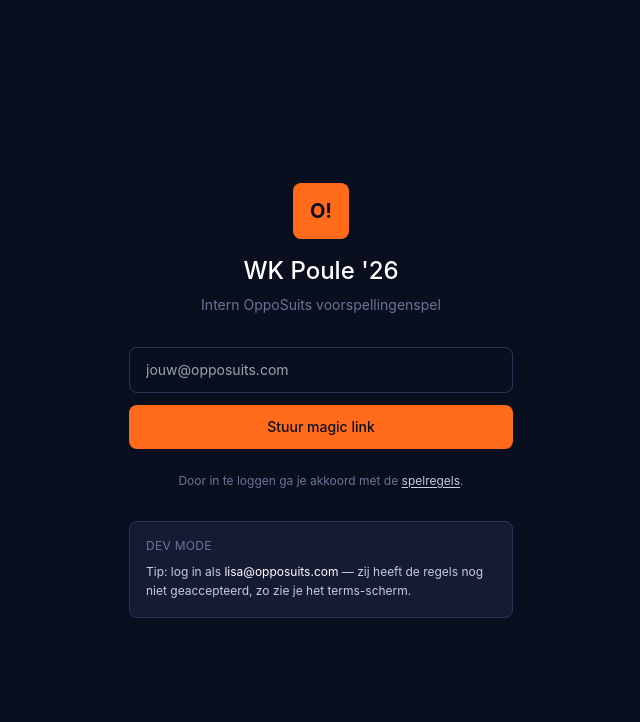
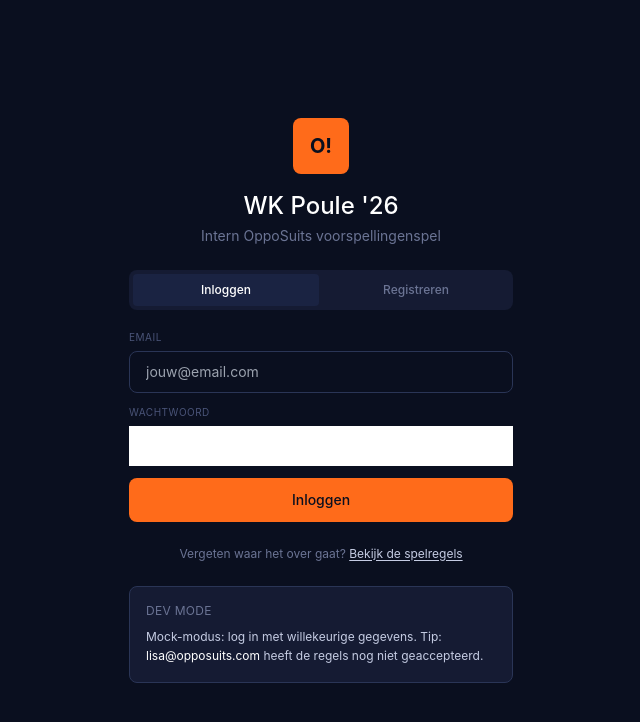
Before and after one commit to Guidoznl/OMG-WK-POULE-TEST, a Next.js app: page /login in a window 1280 px wide. Shown: the top 722 px of the page, without its empty margins (319-959 px from the left). Built offline with nearby package versions, Linux system fonts and the light colour scheme.

Commit message:
Refactor login page for improved user flow

```diff
--- a/app/login/page.tsx
+++ b/app/login/page.tsx
@@ -6,82 +6,197 @@
 import { CURRENT_TERMS_VERSION } from '@/lib/types'
 import { getDataProvider, isMockMode } from '@/lib/data-provider'
 
+type Mode = 'signin' | 'signup'
+
 export default function LoginPage() {
   const router = useRouter()
+  const [mode, setMode] = useState<Mode>('signin')
   const [email, setEmail] = useState('')
-  const [status, setStatus] = useState<'idle' | 'sending' | 'sent' | 'error'>('idle')
+  const [password, setPassword] = useState('')
+  const [displayName, setDisplayName] = useState('')
+  const [agreed, setAgreed] = useState(false)
+  const [status, setStatus] = useState<'idle' | 'busy' | 'check_email' | 'error'>('idle')
+  const [errorMsg, setErrorMsg] = useState('')
 
   async function handleSubmit(e: React.FormEvent) {
     e.preventDefault()
-    setStatus('sending')
+    setStatus('busy')
+    setErrorMsg('')
+
     try {
-      await getDataProvider().signInWithEmail(email)
-      if (isMockMode()) {
-        // After "login", check if user needs to accept terms
-        const user = await getDataProvider().getCurrentUser()
-        if (!user?.accepted_terms_at || user.accepted_terms_version !== CURRENT_TERMS_VERSION) {
+      const provider = getDataProvider()
+      if (mode === 'signin') {
+        await provider.signInWithPassword(email, password)
+      } else {
+        if (!agreed) throw new Error('Je moet akkoord gaan met de spelregels')
+        if (!displayName.trim()) throw new Error('Vul een naam in')
+        if (password.length < 6) throw new Error('Wachtwoord moet minimaal 6 tekens zijn')
+        await provider.signUpWithPassword(email, password, displayName.trim())
+      }
+
+      // After auth: in mock mode redirect immediately; in Supabase mode the
+      // session is now active and we can also redirect.
+      const user = await provider.getCurrentUser()
+      if (!user) {
+        // Supabase requires email confirmation if that's enabled
+        if (mode === 'signup' && !isMockMode()) {
+          setStatus('check_email')
+          return
+        }
+      }
+
+      // Check terms acceptance for already-existing users
+      if (user && (!user.accepted_terms_at || user.accepted_terms_version !== CURRENT_TERMS_VERSION)) {
+        // If user just registered and ticked the agreement, accept the terms immediately
+        if (mode === 'signup' && agreed) {
+          await provider.acceptTerms(CURRENT_TERMS_VERSION)
+          router.push('/predictions')
+          return
+        }
         router.push('/terms-accept')
-        } else {
+        return
+      }
+
       router.push('/predictions')
-        }
-      } else {
-        setStatus('sent')
-      }
-    } catch {
+    } catch (err: any) {
       setStatus('error')
+      setErrorMsg(err.message || 'Er ging iets mis')
     }
   }
 
   return (
-    <main className="min-h-screen flex items-center justify-center px-4">
+    <main className="min-h-screen flex items-center justify-center px-4 py-8">
       <div className="w-full max-w-sm">
-        <div className="text-center mb-8">
+        <div className="text-center mb-6">
           <div className="inline-flex items-center justify-center w-14 h-14 bg-accent-orange text-ink-950 font-display font-bold text-xl rounded-lg mb-4">
             O!
           </div>
-          <h1 className="font-display text-2xl font-medium text-ink-50 mb-2">WK Poule '26</h1>
+          <h1 className="font-display text-2xl font-medium text-ink-50 mb-1">WK Poule '26</h1>
           <p className="text-ink-400 text-sm">Intern OppoSuits voorspellingenspel</p>
         </div>
 
+        {/* Tabs */}
+        <div className="flex gap-1 mb-5 bg-ink-800 p-1 rounded-lg">
+          <button
+            onClick={() => { setMode('signin'); setErrorMsg(''); setStatus('idle') }}
+            className={`flex-1 py-2 text-xs font-medium rounded transition-colors ${
+              mode === 'signin' ? 'bg-ink-700 text-ink-50' : 'text-ink-400 hover:text-ink-50'
+            }`}
+          >
+            Inloggen
+          </button>
+          <button
+            onClick={() => { setMode('signup'); setErrorMsg(''); setStatus('idle') }}
+            className={`flex-1 py-2 text-xs font-medium rounded transition-colors ${
+              mode === 'signup' ? 'bg-ink-700 text-ink-50' : 'text-ink-400 hover:text-ink-50'
+            }`}
+          >
+            Registreren
+          </button>
+        </div>
+
         <form onSubmit={handleSubmit} className="space-y-3">
+          {mode === 'signup' && (
+            <div>
+              <label className="block text-[10px] tracking-wider uppercase text-ink-500 mb-1.5">
+                Naam (zoals anderen je zullen zien)
+              </label>
+              <input
+                type="text"
+                value={displayName}
+                onChange={e => setDisplayName(e.target.value)}
+                placeholder="Bijv. Jan K."
+                required
+                maxLength={40}
+                className="w-full px-4 py-2.5 text-sm"
+              />
+            </div>
+          )}
+
+          <div>
+            <label className="block text-[10px] tracking-wider uppercase text-ink-500 mb-1.5">
+              Email
+            </label>
             <input
               type="email"
               value={email}
               onChange={e => setEmail(e.target.value)}
-            placeholder="jouw@opposuits.com"
+              placeholder="jouw@email.com"
               required
-            className="w-full px-4 py-3 text-sm"
+              autoComplete="email"
+              className="w-full px-4 py-2.5 text-sm"
             />
+          </div>
+
+          <div>
+            <label className="block text-[10px] tracking-wider uppercase text-ink-500 mb-1.5">
+              Wachtwoord {mode === 'signup' && <span className="text-ink-400 normal-case tracking-normal">(min. 6 tekens)</span>}
+            </label>
+            <input
+              type="password"
+              value={password}
+              onChange={e => setPassword(e.target.value)}
+              required
+              minLength={mode === 'signup' ? 6 : undefined}
+              autoComplete={mode === 'signin' ? 'current-password' : 'new-password'}
+              className="w-full px-4 py-2.5 text-sm"
+            />
+          </div>
+
+          {mode === 'signup' && (
+            <label className="flex items-start gap-2.5 cursor-pointer pt-2">
+              <input
+                type="checkbox"
+                checked={agreed}
+                onChange={e => setAgreed(e.target.checked)}
+                className="mt-0.5 w-4 h-4 accent-accent-orange flex-shrink-0"
+              />
+              <span className="text-ink-200 text-xs leading-relaxed">
+                Ik ga akkoord met de{' '}
+                <Link href="/rules" className="text-accent-orange hover:underline underline-offset-2" target="_blank">
+                  spelregels
+                </Link>
+              </span>
+            </label>
+          )}
+
           <button
             type="submit"
-            disabled={status === 'sending'}
-            className="w-full py-3 bg-accent-orange text-ink-950 font-display font-medium text-sm rounded-lg hover:brightness-110 transition-all disabled:opacity-50"
+            disabled={status === 'busy'}
+            className="w-full py-3 bg-accent-orange text-ink-950 font-display font-medium text-sm rounded-lg hover:brightness-110 transition-all disabled:opacity-50 mt-1"
           >
-            {status === 'sending' ? 'Versturen…' : 'Stuur magic link'}
+            {status === 'busy'
+              ? (mode === 'signin' ? 'Inloggen…' : 'Registreren…')
+              : (mode === 'signin' ? 'Inloggen' : 'Account aanmaken')}
           </button>
         </form>
 
-        {status === 'sent' && (
-          <p className="mt-4 text-center text-accent-mint text-sm">
-            Check je mail voor de inloglink.
+        {status === 'check_email' && (
+          <div className="mt-4 p-3 bg-accent-mint/10 border border-accent-mint/30 rounded-lg">
+            <p className="text-accent-mint text-sm text-center">
+              Check je mail om je account te activeren. Klik op de link en log daarna in.
             </p>
+          </div>
         )}
-        {status === 'error' && (
+
+        {status === 'error' && errorMsg && (
           <p className="mt-4 text-center text-accent-coral text-sm">
-            Er ging iets mis. Probeer opnieuw.
+            {errorMsg}
           </p>
         )}
 
         <p className="mt-6 text-center text-xs text-ink-400">
-          Door in te loggen ga je akkoord met de{' '}
-          <Link href="/rules" className="text-ink-200 hover:text-accent-orange underline underline-offset-2">spelregels</Link>.
+          Vergeten waar het over gaat?{' '}
+          <Link href="/rules" className="text-ink-200 hover:text-accent-orange underline underline-offset-2">
+            Bekijk de spelregels
+          </Link>
         </p>
 
         {isMockMode() && (
-          <div className="mt-8 p-4 bg-ink-800 rounded-lg border border-ink-600">
+          <div className="mt-6 p-4 bg-ink-800 rounded-lg border border-ink-600">
             <p className="text-xs text-ink-400 mb-2 tracking-wide uppercase">Dev mode</p>
             <p className="text-xs text-ink-200 leading-relaxed">
-              Tip: log in als <span className="text-ink-50">lisa@opposuits.com</span> — zij heeft de regels nog niet geaccepteerd, zo zie je het terms-scherm.
+              Mock-modus: log in met willekeurige gegevens. Tip: <span className="text-ink-50">lisa@opposuits.com</span> heeft de regels nog niet geaccepteerd.
             </p>
           </div>
         )}
```
Lines whose indentation alone changed are shown as unchanged.
